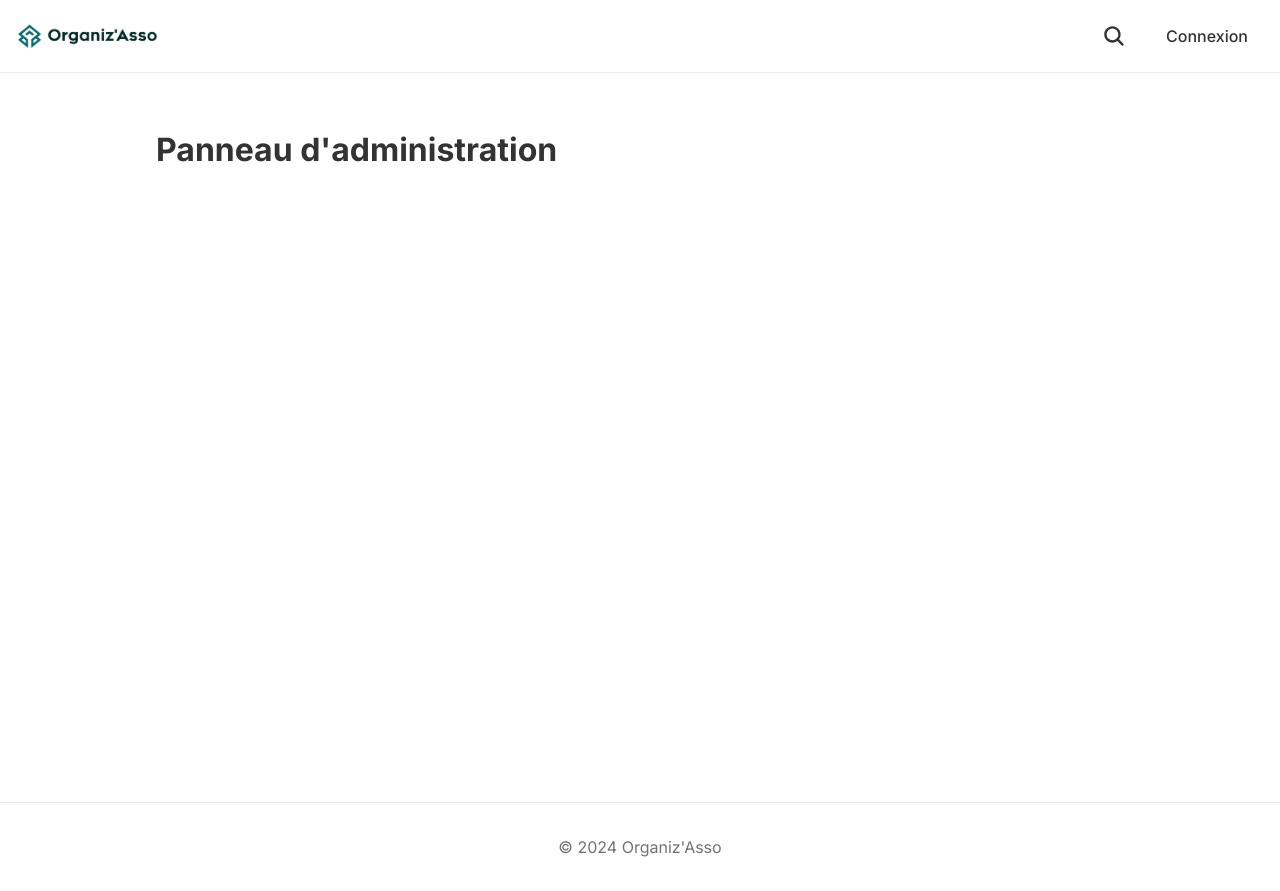
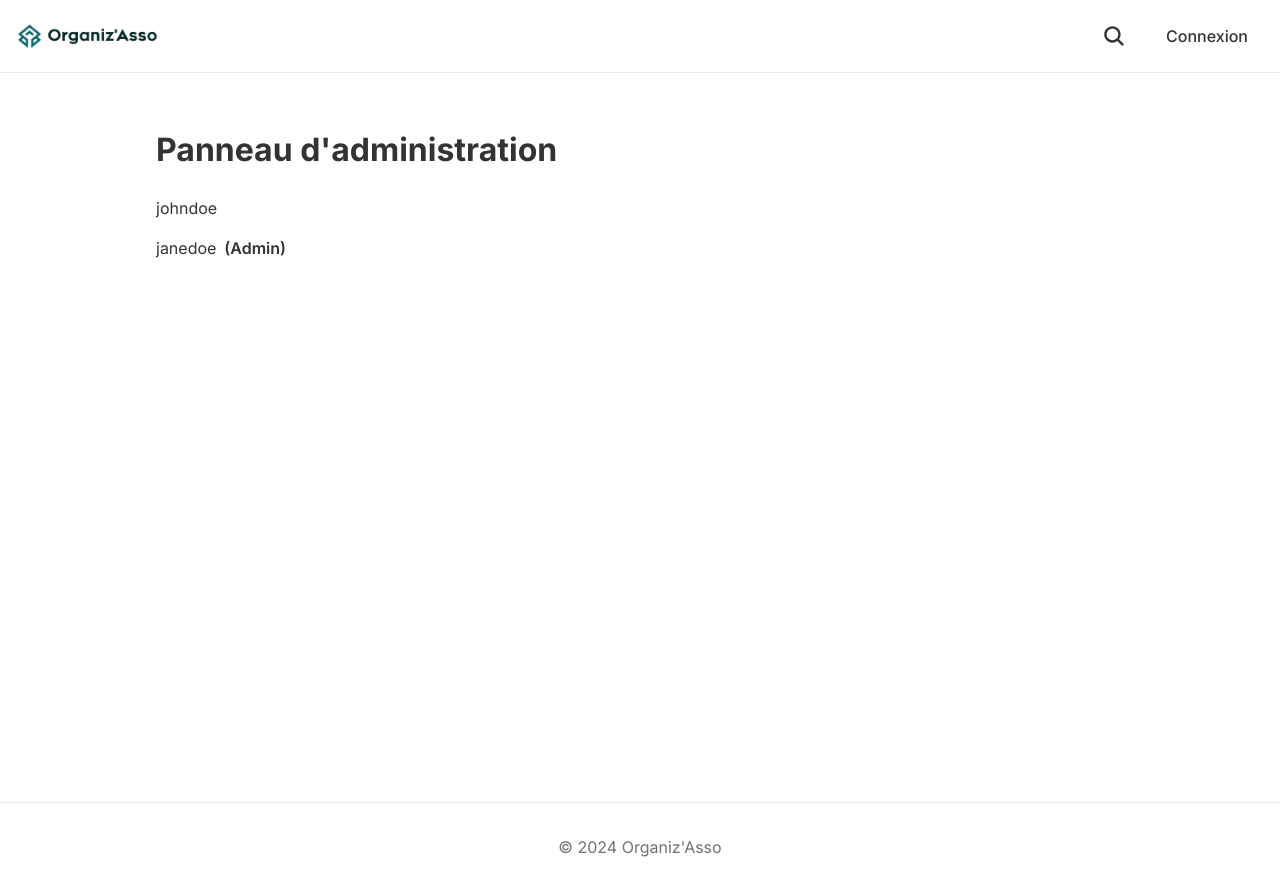
Before and after one commit to axeelz/organizasso, a React (Vite) app: page /admin in a window 1280 px wide. Built offline with nearby package versions, Linux system fonts and the light colour scheme; the HTML template or start-up script is replaced by a standard one.

Commit message:
created component UsersList

```diff
--- /dev/null
+++ b/src/components/UsersList.jsx
@@ -0,0 +1,29 @@
+import styles from "./UsersList.module.css";
+
+const UsersList = ({
+  users = [
+    {
+      id: 1,
+      username: "johndoe",
+      isAdmin: false,
+    },
+    {
+      id: 2,
+      username: "janedoe",
+      isAdmin: true,
+    },
+  ],
+}) => {
+  return (
+    <section className={styles.usersList}>
+      {users.map((user) => (
+        <div key={user.id} className={styles.user}>
+          <span>{user.username}</span>
+          {user.isAdmin && <span className={styles.admin}>(Admin)</span>}
+        </div>
+      ))}
+    </section>
+  );
+};
+
+export default UsersList;
--- /dev/null
+++ b/src/components/UsersList.module.css
@@ -0,0 +1,16 @@
+.usersList {
+  display: flex;
+  flex-direction: column;
+  align-items: start;
+  gap: 1rem;
+}
+
+.user {
+  display: flex;
+  align-items: center;
+  gap: 0.5rem;
+}
+
+.admin {
+  font-weight: 600;
+}
--- a/src/pages/Admin.jsx
+++ b/src/pages/Admin.jsx
@@ -1,7 +1,10 @@
+import UsersList from "../components/UsersList";
+
 const Admin = () => {
   return (
     <main>
       <h1>Panneau d'administration</h1>
+      <UsersList />
     </main>
   );
 };
```
